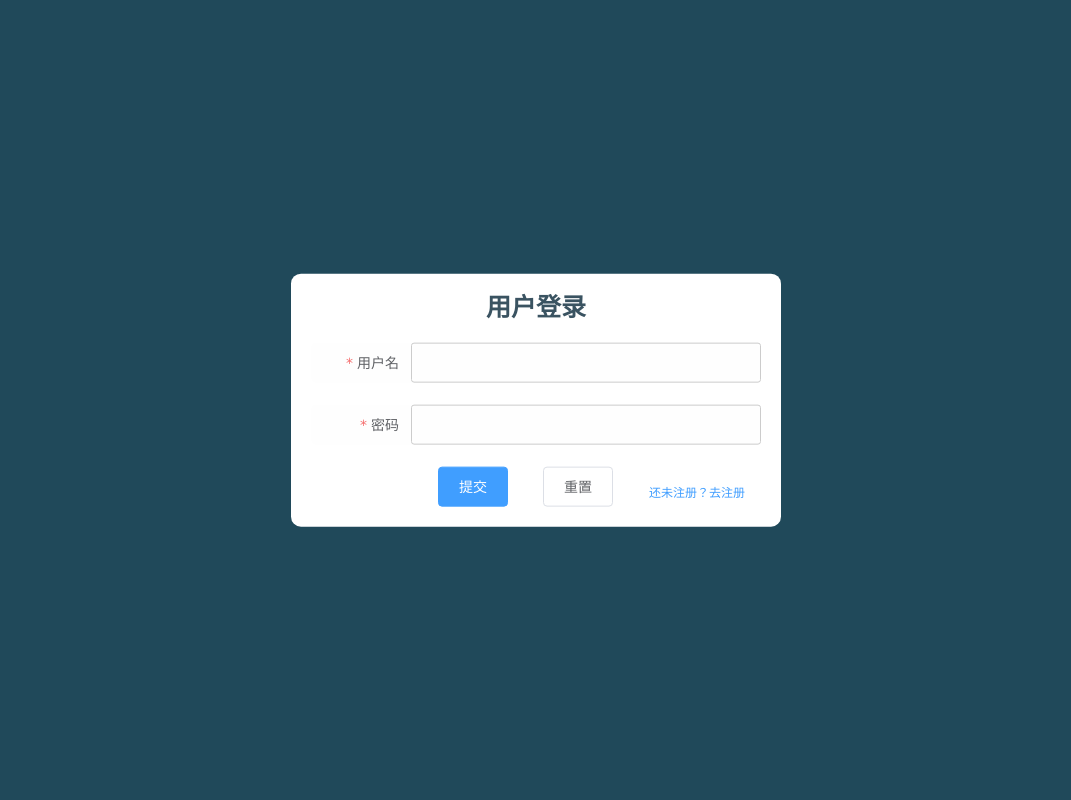
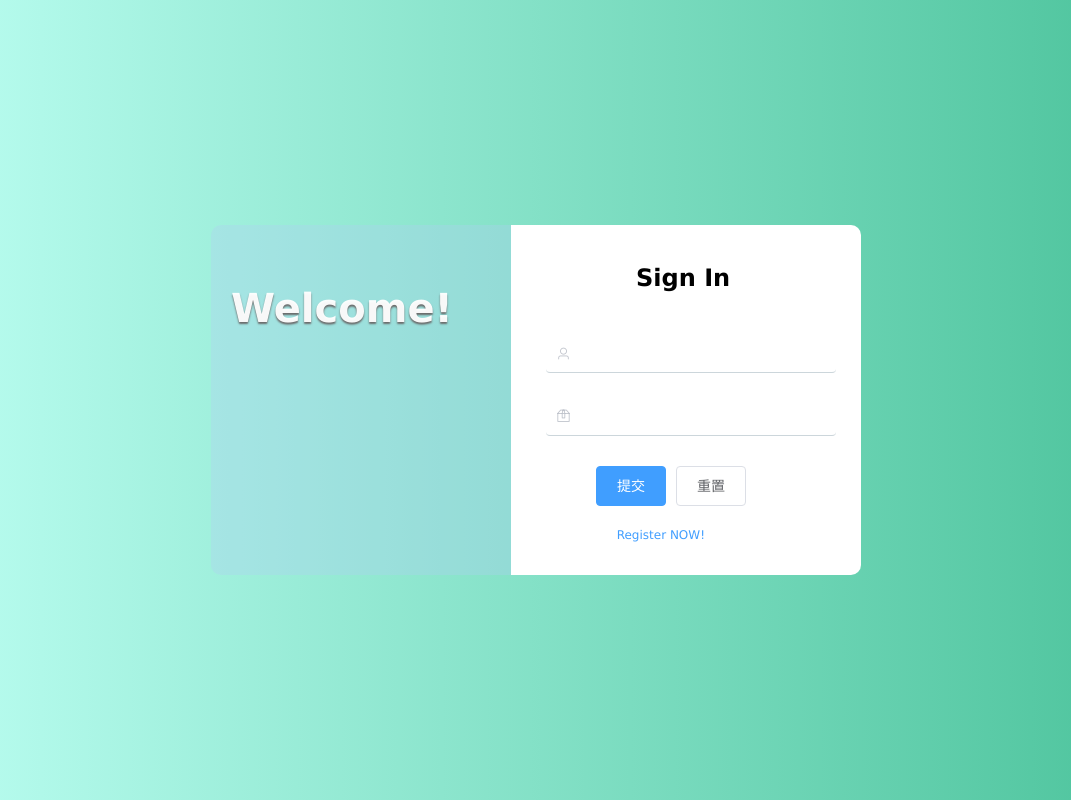
Before and after one commit to WoodenStone/article_admin, a Vue app in the folder vue_front_end/: page /#/login/login in a window 1280 px wide. Shown: the whole page, without its empty margins (104-1175 px from the left). Built offline with nearby package versions, Linux system fonts and the light colour scheme.

Commit message:
styles
登录界面样式和过渡动画

```diff
--- a/vue_front_end/src/components/ArticleList/index.vue
+++ b/vue_front_end/src/components/ArticleList/index.vue
@@ -19,7 +19,7 @@
       </el-autocomplete>
     </el-container>
 
-    <div class="article-list-wrapper">
+    <div class="article-list-wrapper  fade-in">
       <el-table :data="articleLists" style="width: 100%">
         <el-table-column prop="title" label="标题" width="180">
         </el-table-column>
@@ -212,6 +212,7 @@ export default {
           // d.tagName = d.tagName.join(' | ')
           this.articles.push({ ...d, publishTime, updateTime })
         }
+        this.$message('已更新！')
       })
     },
     // 更新指定作者的文章列表
@@ -267,6 +268,9 @@ export default {
 </script>
 
 <style lang="less" scoped>
+.article-list-wrapper {
+  transition: 0.5s;
+}
 /* 解决点击之后必须再次点击别处才能重置背景色的bug */
 /*鼠标点击后移开，恢复本身样式*/
 .button-update,
--- a/vue_front_end/src/styles/index.less
+++ b/vue_front_end/src/styles/index.less
@@ -12,6 +12,7 @@ body,
   margin: 0;
   padding: 0;
   font-family:"lucida grande", "lucida sans unicode", lucida, helvetica, "Hiragino Sans GB", "Microsoft YaHei", "WenQuanYi Micro Hei", sans-serif;
+
 }
 
 .clearfix {
@@ -75,3 +76,49 @@ a{
   ::-webkit-scrollbar-corner {
   display: none;
   }
+
+  /* animation */
+
+  @keyframes fade-in {
+    0% {
+      opacity: 0;
+    }
+    40% {
+      opacity: 0;
+    }
+    100% {
+      opacity: 1;
+    }
+  }
+  @-webkit-keyframes fade-in {
+    0% {
+      opacity: 0;
+    }
+    40% {
+      clip-path: circle(0);
+      opacity: 0;
+    }
+    100% {
+      opacity: 1;
+    }
+  }
+
+  .fade-in {
+    animation: fade-in;
+    animation-duration: 0.5s linear;
+    -webkit-animation: fade-in 0.5s ease-in; /*针对webkit内核*/
+  }
+
+  @keyframes typing { from { width: 0; opacity: 0;}
+                      50% { opacity: 1;}}
+
+  .title-typing {
+    width: 30em;
+    overflow: hidden;
+    white-space: nowrap;
+    animation: typing 20s steps(30, end), /* # of steps = # of chars */
+	           blink-caret .5s step-end infinite alternate;
+    -webkit-animation: typing 1.5s steps(30,end) forwards;
+    text-align: center;
+
+  }
--- a/vue_front_end/src/views/login/components/UserHandler.vue
+++ b/vue_front_end/src/views/login/components/UserHandler.vue
@@ -1,5 +1,8 @@
 <template>
   <div class="login-container">
+    <div class="welcome-box">
+      <h1>Welcome!</h1>
+    </div>
     <div class="login-box">
       <el-form
         ref="loginForm"
@@ -7,21 +10,23 @@
         status-icon
         :rules="rules"
         label-width="100px"
-        class="loginForm"
+        class="login-form"
       >
         <div class="title-container">
-          <h3 class="title" v-if="this.isRegistered">用户登录</h3>
-          <h3 class="title2" v-if="!this.isRegistered">用户注册</h3>
+          <h2 class="title" v-if="this.isRegistered">Sign In</h2>
+          <h2 class="title2" v-if="!this.isRegistered">Sign Up</h2>
         </div>
-        <el-form-item label="用户名" prop="username">
+        <el-form-item prop="username">
           <el-input
+            prefix-icon="el-icon-user"
             ref="username"
             v-model="loginForm.username"
             autocomplete="off"
           />
         </el-form-item>
-        <el-form-item label="密码" prop="password">
+        <el-form-item prop="password">
           <el-input
+            prefix-icon="el-icon-box"
             ref="password"
             v-model="loginForm.password"
             type="password"
@@ -39,20 +44,22 @@
             >提交</el-button
           >
           <el-button @click="resetForm">重置</el-button>
+          <div class="reg-or-log">
             <el-button
               type="text"
               @click="gotoRegister"
               size="mini"
               v-if="this.isRegistered"
-            >还未注册？去注册</el-button
+              >Register NOW!</el-button
             >
             <el-button
               type="text"
               @click="gotoLogin"
               size="mini"
               v-if="!this.isRegistered"
-            >已注册，直接登录</el-button
+              >Login NOW!</el-button
             >
+          </div>
         </div>
       </el-form>
     </div>
@@ -60,6 +67,7 @@
 </template>
 
 <script>
+import bgImg from '@/assets/bg.jpg'
 export default {
   name: 'UserHandler',
   props: {
@@ -70,6 +78,7 @@ export default {
   },
   data () {
     return {
+      bgImg: bgImg,
       isRegistered: this.registered,
       loginForm: {
         username: '',
@@ -196,72 +205,70 @@ export default {
 }
 </script>
 
-<style lang="less">
-/* cover element-ui css */
+<style lang="less" scoped>
 .login-container {
-  .el-input {
-    display: inline-block;
+  display: flex;
+  align-items: center;
+  justify-content: center;
+  height: 100%;
+  width: 100%;
 
-    input {
-      background: transparent;
-      border: 1px solid #ccc;
-      border-radius: 3px;
-      padding: 12px 5px 12px 5px;
-      color: #000;
+  background: #4ac29a; /* fallback for old browsers */
+  background: -webkit-linear-gradient(
+    to right,
+    #bdfff3,
+    #4ac29a
+  ); /* Chrome 10-25, Safari 5.1-6 */
+  background: linear-gradient(
+    to right,
+    #bdfff3,
+    #4ac29a
+  ); /* W3C, IE 10+/ Edge, Firefox 16+, Chrome 26+, Opera 12+, Safari 7+ */
+}
+.welcome-box {
+  width: 300px;
+  height: 350px;
+  background: hsla(214, 73%, 82%, 0.314);
+  border-radius: 10px 0 0 10px;
+  position: relative;
+  h1 {
+    font-size: 40px;
+    margin-left: 20px;
+    margin: 60px 0 0 20px;
+    color: rgba(255, 255, 255, 0.952);
+    text-shadow: 0px 2px 2px #6b6a6a;
   }
 }
-
-  .el-form-item {
-    background: rgba(238, 238, 238, 0.1);
-    border-radius: 5px;
+.login-box {
+  display: flex;
+  justify-content: center;
+  background: #fff;
+  width: 350px;
+  height: 350px;
+  border-radius: 0 10px 10px 0;
 }
+.title-container {
+  margin: 40px 100px;
 }
-</style>
-
-<style lang="less" scoped>
-@bg: #20495a;
-@login-bg: #fff;
-.login-container {
-  height: 100%;
-  background: @bg;
-  .login-box {
-    background-color: @login-bg;
-    position: absolute;
-    overflow: hidden;
-    border-radius: 10px;
-    width: 450px;
-    left: 50%;
-    top: 50%;
-    transform: translate(-50%, -50%);
-    padding: 20px;
-    .title-container {
-      position: relative;
-      .title,
-      .title2 {
-        font-size: 25px;
-        color: #3a5361;
-        margin: 0 auto 20px auto;
-        text-align: center;
+.login-form {
+  padding: 0;
+  width: 300px;
+  /deep/ .el-form-item__content {
+    margin-left: 10px !important;
   }
-    }
-    .show-pwd {
-      position: absolute;
-      right: 10px;
-      top: 7px;
-      font-size: 16px;
-      color: black;
-      cursor: pointer;
-      user-select: none;
-    }
-    .login-button {
-      text-align: center;
-      display: flex;
-      align-items: flex-end;
-      justify-content: flex-end;
-      .el-button {
-        margin: 0 15px 0 20px;
+  /deep/ .el-input__inner {
+    border: 0;
+    border-bottom: 1.5px solid rgba(154, 173, 183, 0.5);
+    &:focus {
+      border-bottom: 1.5px solid rgba(154, 173, 183, 0.8);
     }
   }
 }
+.login-button {
+  margin: 30px 60px;
+}
+.reg-or-log {
+  margin: 15px 70px;
+  float: right;
 }
 </style>
--- a/vue_front_end/src/views/table/detail.vue
+++ b/vue_front_end/src/views/table/detail.vue
@@ -5,7 +5,7 @@
     :v-model="articleDetail"
     name="article-detail"
   >
-    <h2 prop="title">
+    <h2 prop="title" class="title-typing">
       {{ articleDetail.title }}
     </h2>
     <el-container class="article-info" direction="vertical">
@@ -25,7 +25,7 @@
         </span>
       </div>
     </el-container>
-    <el-container class="content-detail" prop="content" name="content">
+    <el-container class="content-detail  fade-in" prop="content" name="content">
       <pre>{{ articleDetail.content }}</pre>
     </el-container>
 
@@ -51,7 +51,7 @@
         >我的收藏</el-button
       >
     </el-container>
-    <Comment :data-list="dataList"></Comment>
+    <Comment :data-list="dataList" class="fade-in"></Comment>
 
     <collection
       :showDialog.sync="showDialog"
--- a/vue_front_end/src/views/table/index.vue
+++ b/vue_front_end/src/views/table/index.vue
@@ -1,5 +1,12 @@
+<!--
+ * @author: WoodenStone
+ * @lastEditors: WoodenStone
+ * @Date: 2021-10-16 13:26:08
+ * @LastEditTime: 2021-10-20 16:07:41
+-->
 <template>
   <article-list
+    name="fade"
     :showAuthor="true"
     :showContent="true"
     :showHeader="true"
--- a/vue_front_end/src/views/user/collection.vue
+++ b/vue_front_end/src/views/user/collection.vue
@@ -9,7 +9,7 @@
         :span="11"
         v-for="(collection, index) in collectionList"
         :key="index"
-        class="collection-col"
+        class="collection-col fade-in"
       >
         <el-card class="box-card" shadow="always">
           <div
--- a/vue_front_end/src/views/user/components/UserInfo.vue
+++ b/vue_front_end/src/views/user/components/UserInfo.vue
@@ -1,5 +1,5 @@
 <template>
-  <el-container class="user-admin" direction="vertical">
+  <el-container class="user-admin fade-in" direction="vertical">
     <el-container class="user-info">
       <el-avatar
         v-if="avatarUrl"
--- a/vue_front_end/src/views/user/message.vue
+++ b/vue_front_end/src/views/user/message.vue
@@ -1,5 +1,5 @@
 <template>
-  <div class="message-container">
+  <div class="message-container fade-in">
     <el-tabs v-model="activeName" :stretch="true">
       <el-tab-pane label="收件箱" name="receive-box" class="receive-box">
         <message-box-received
```
Also changed, not shown: vue_front_end/src/assets/bg.jpg (added), 1 other file (tests, documents, lock files or other folders). Lines whose indentation alone changed are shown as unchanged.
